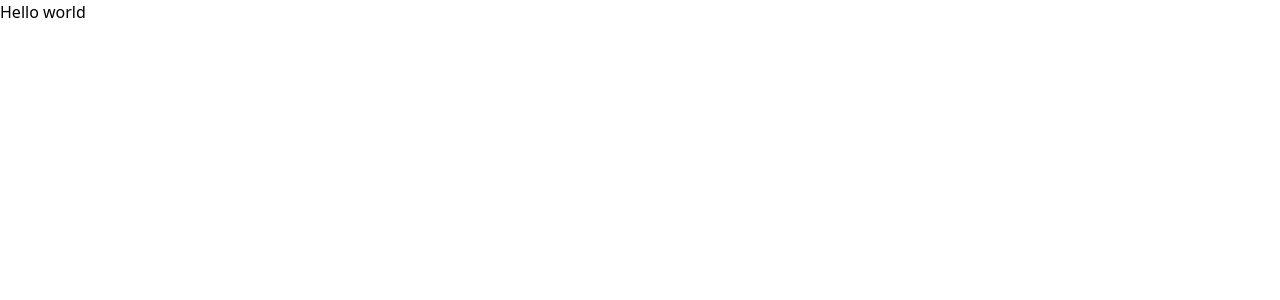
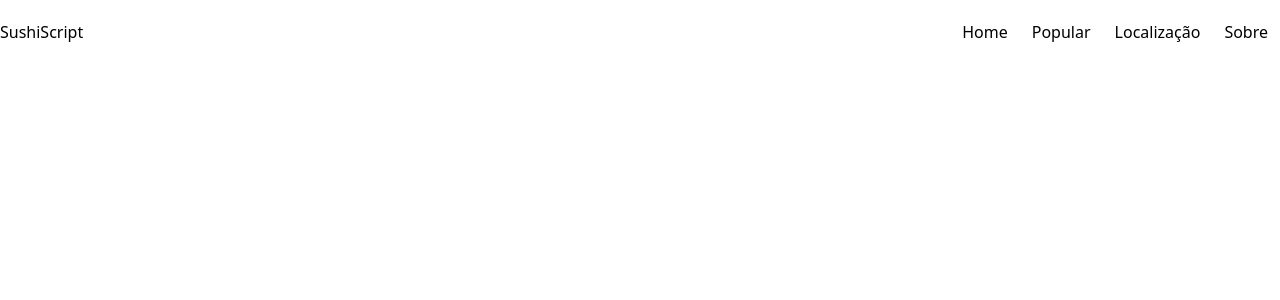
Before and after one commit to luiz7727/SushiScript, a Next.js app: page / in a window 1280 px wide. Shown: the top 300 px of the page. Built offline with nearby package versions, Linux system fonts and the light colour scheme.

Commit message:
Update: new components have been added

```diff
--- a/src/pages/index.tsx
+++ b/src/pages/index.tsx
@@ -1,8 +1,21 @@
+import Head from "next/head";
+import Header from "../components/Header";
+
+
 const Home = () => {
   return (
-    <main>
-      <h1 className="">Hello world</h1>
-    </main>
+    <>
+      <Head>
+        <title>SushiScript</title>
+        <link rel="preconnect" href="https://fonts.googleapis.com" />
+        <link rel="preconnect" href="https://fonts.gstatic.com" crossOrigin="true" />
+        <link href="https://fonts.googleapis.com/css2?family=Poppins:ital,wght@0,100;0,200;0,300;0,400;0,500;0,600;0,700;0,800;0,900;1,100;1,200;1,300;1,400;1,500;1,600;1,700;1,800;1,900&display=swap" rel="stylesheet" />
+      </Head>
+      <Header />
+      <main>
+
+      </main>
+    </>
   );
 }
 
```
